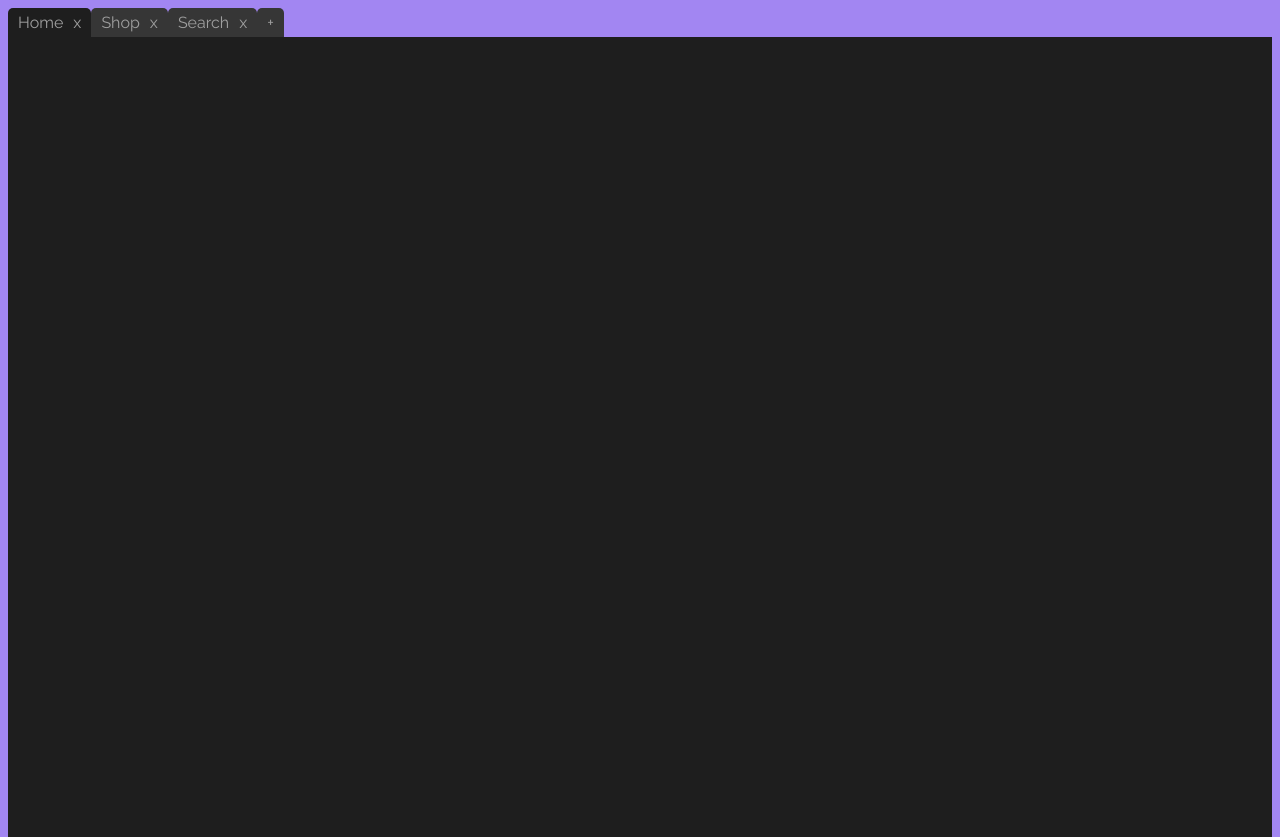
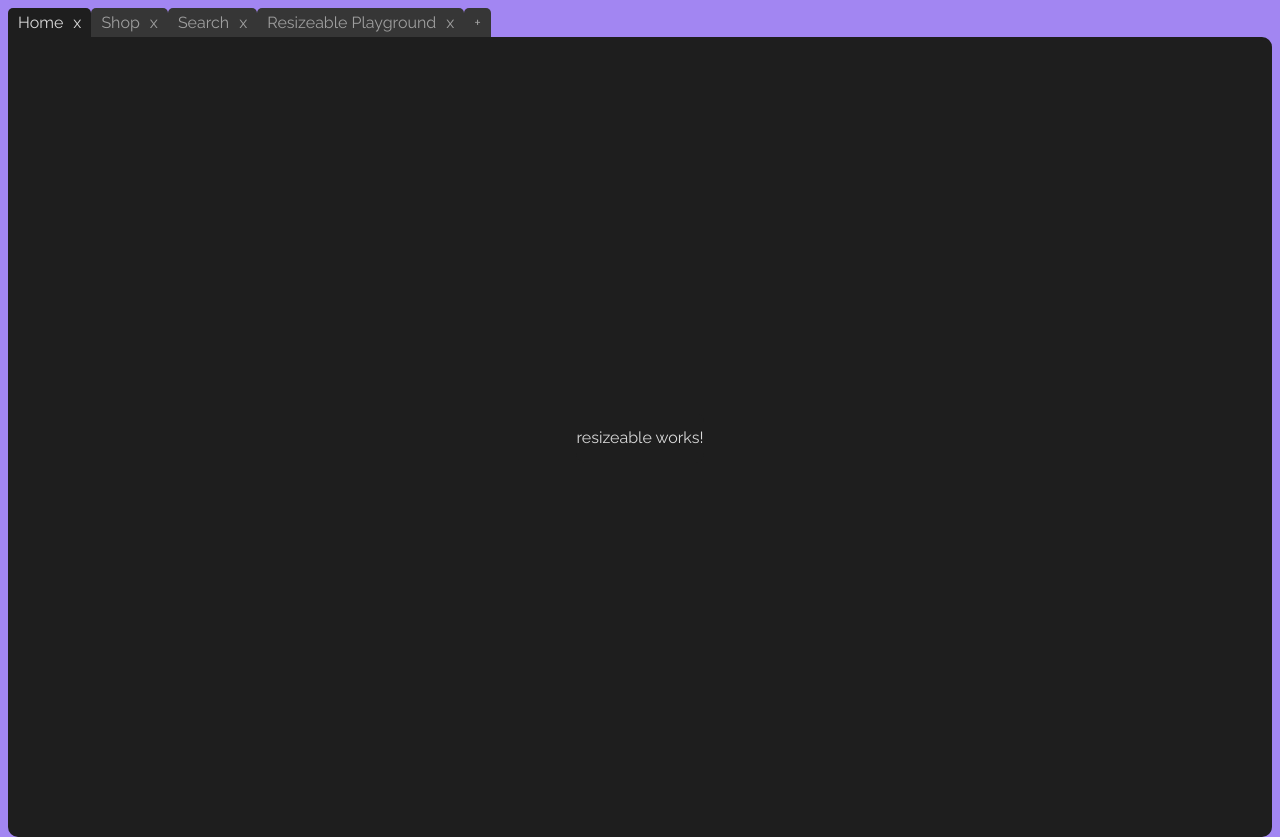
Before and after one commit to colossatr0n/senior-dev-test, an Angular app: page /resizeable/1 in a window 1280 px wide. Before the commit this address led to /. Built offline with nearby package versions, Linux system fonts and the light colour scheme.

Commit message:
Add scaffolding for resizeable component and a tab to use it in.

```diff
--- a/src/app/app.routes.ts
+++ b/src/app/app.routes.ts
@@ -39,7 +39,6 @@ export const routes: Routes = [
             reuseComponent: false,
         },
     },
-
     {
         path: 'newtab/:id',
         loadComponent() {
@@ -49,5 +48,15 @@ export const routes: Routes = [
             storeRoute: true,
             reuseComponent: true,
         },
-    }
+    },
+    {
+        path: 'resizeable/:id',
+        loadComponent() {
+            return import('./components/resizeable-playground/resizeable-playground.component').then(m => m.ResizeablePlaygroundComponent)
+        },
+        data: {
+            storeRoute: true,
+            reuseComponent: true,
+        },
+    },
 ];
--- /dev/null
+++ b/src/app/components/resizeable-playground/resizeable-playground.component.html
@@ -0,0 +1,3 @@
+<app-tab-panel>
+    <app-resizeable></app-resizeable>
+</app-tab-panel>
--- /dev/null
+++ b/src/app/components/resizeable/resizeable.component.html
@@ -0,0 +1 @@
+<p>resizeable works!</p>
--- a/src/app/components/tab-nav/tab-nav.component.scss
+++ b/src/app/components/tab-nav/tab-nav.component.scss
@@ -10,7 +10,6 @@ nav > div {
     border-radius: 5px;
     border-bottom-left-radius: 0px;
     border-bottom-right-radius: 0px;
-    color: $primary-color-alt;
     padding-left: 10px;
     padding-right: 10px;
     padding-top: 5px;
@@ -23,8 +22,10 @@ nav > div {
 
 .active {
     background-color: $background-color;
+    color: $primary-color;
 }
 
 .inactive {
     background-color: $background-color-alt;
+    color: $primary-color-alt;
 }
--- a/src/app/components/tab-panel/tab-panel.component.scss
+++ b/src/app/components/tab-panel/tab-panel.component.scss
@@ -9,4 +9,6 @@
     justify-content: center;
     align-items: center;
     color: $primary-color;
+    border-radius: 10px;
+    border-top-left-radius: 0px;
 }
--- a/src/app/services/tab.service.ts
+++ b/src/app/services/tab.service.ts
@@ -17,7 +17,8 @@ export class TabService {
         let defaultTabs = [
             new Tab('Home', 'home', undefined),
             new Tab('Shop', 'shop', undefined),
-            new Tab('Search', 'search', undefined)
+            new Tab('Search', 'search', undefined),
+            new Tab('Resizeable Playground', 'resizeable', undefined),
         ]
 
         for (let tab of defaultTabs) {
```
Also changed, not shown: src/app/components/resizeable-playground/resizeable-playground.component.ts (added, +13 -0 lines), src/app/components/resizeable/resizeable.component.ts (added, +11 -0 lines), src/app/components/resizeable-playground/resizeable-playground.component.scss (added), src/app/components/resizeable/resizeable.component.scss (added), 2 other files (tests, documents, lock files or other folders).
